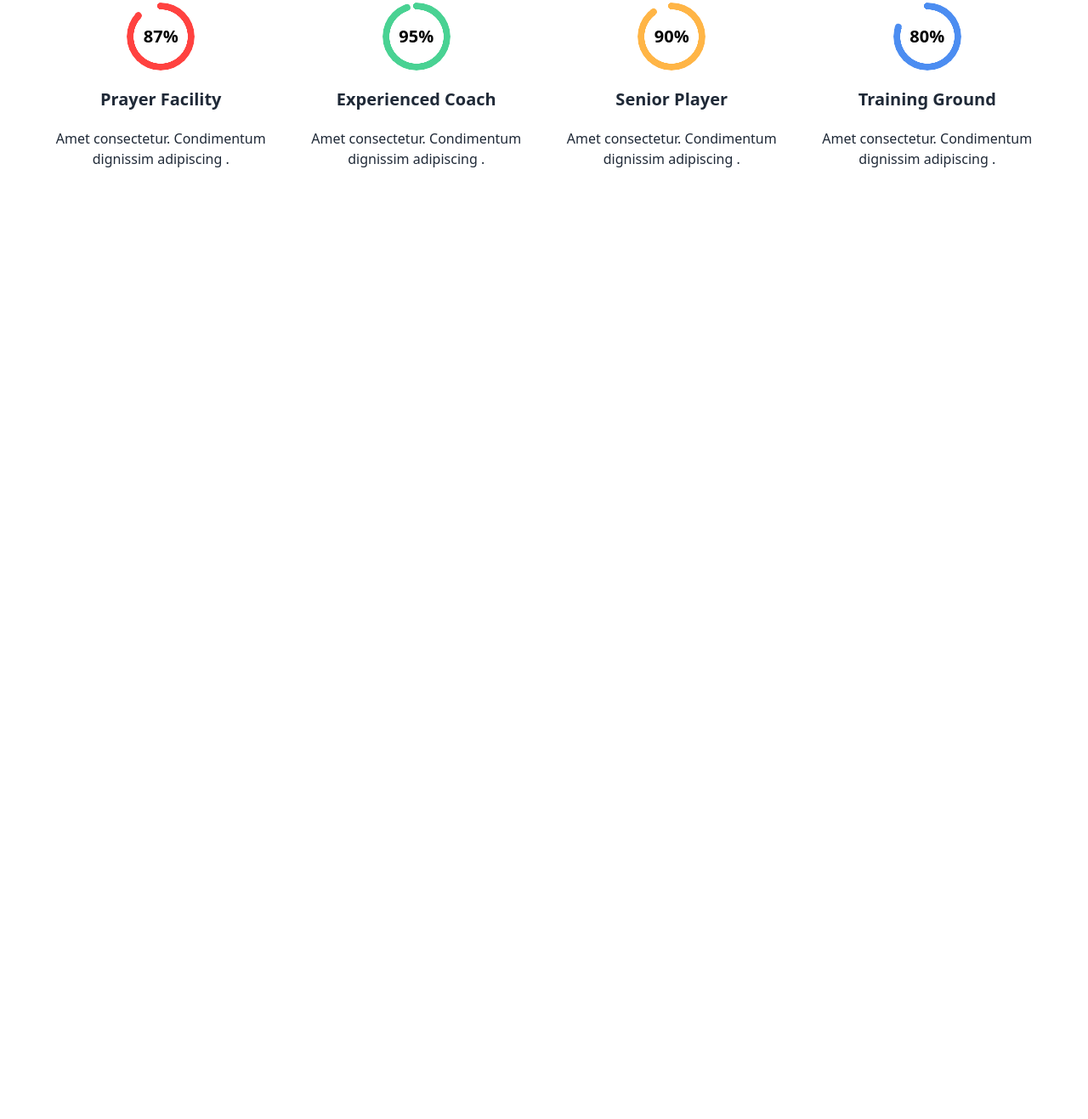
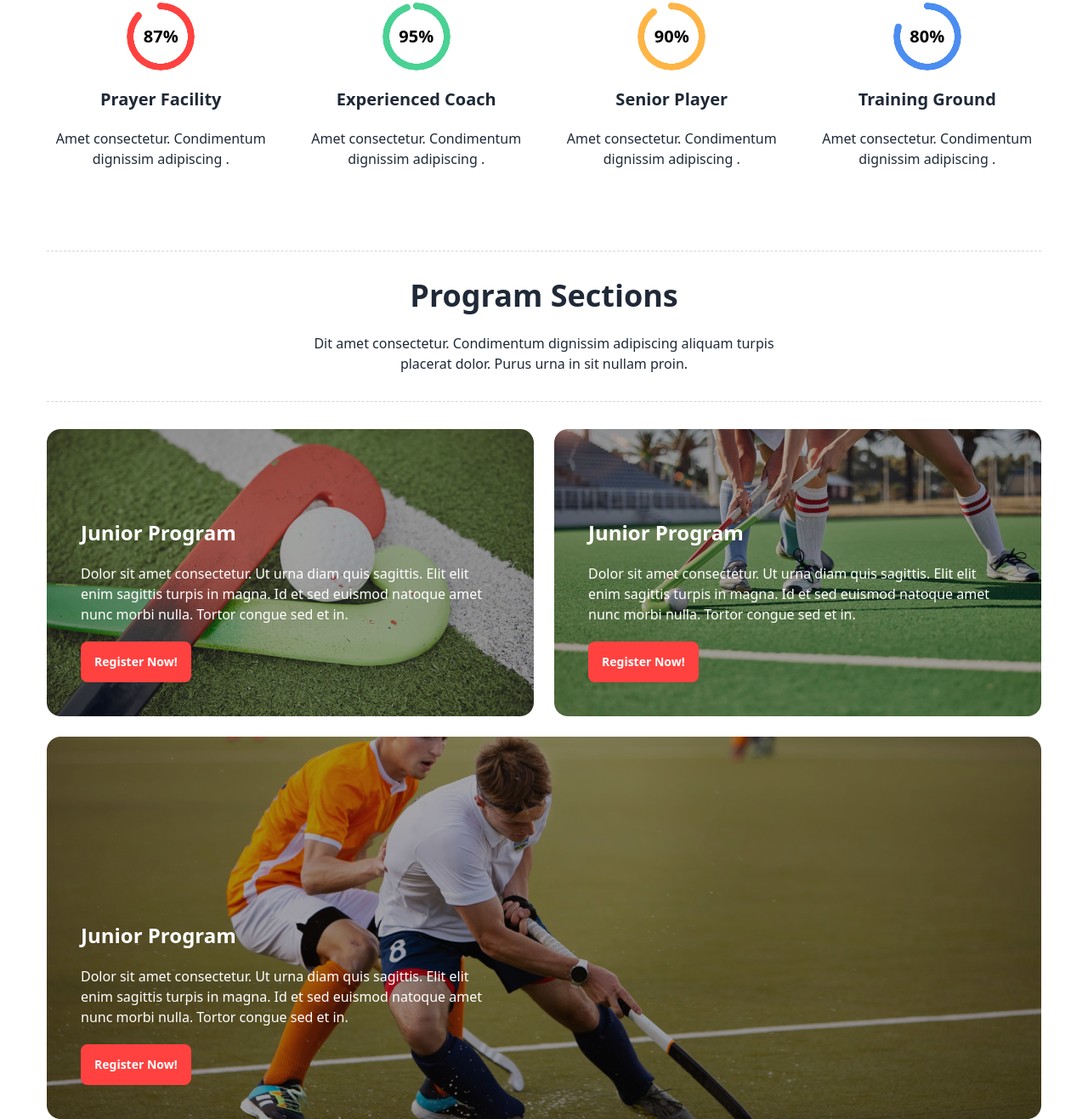
Before and after one commit to zahid072/Hockey-s, a plain HTML site: page index.html in a window 1280 px wide. Shown: the part 1017-2334 px from the top of the page at 85% size. Before the commit the page ends 1312 px from the top, so only its background shows below. Drawn offline with nearby package versions, Linux system fonts and the light colour scheme.

Commit message:
program section added

```diff
--- a/index.html
+++ b/index.html
@@ -9,6 +9,10 @@
     <!-- tailwind daisy UI  -->
     <link href="https://cdn.jsdelivr.net/npm/daisyui@4.6.0/dist/full.min.css" rel="stylesheet" type="text/css" />
     <script src="https://cdn.tailwindcss.com"></script>
+    <!-- font awesome cdn -->
+    <link rel="stylesheet" href="https://cdnjs.cloudflare.com/ajax/libs/font-awesome/6.5.1/css/all.min.css"
+        integrity="sha512-DTOQO9RWCH3ppGqcWaEA1BIZOC6xxalwEsw9c2QQeAIftl+Vegovlnee1c9QX4TctnWMn13TZye+giMm8e2LwA=="
+        crossorigin="anonymous" referrerpolicy="no-referrer" />
 </head>
 
 <body class="lg:min-w-[1280px]">
@@ -45,6 +49,7 @@
                 </ul>
             </div>
             <div class="navbar-end">
+                <i class="fa-solid fa-magnifying-glass max-[640px]:hidden mr-6"></i>
                 <button class="btn bg-[#FF4240] text-white hover:bg-[#ff4040]">Get Ticket</button>
             </div>
         </nav>
@@ -87,8 +92,8 @@
                 </div>
             </div>
         </section>
-        <!-- professional hockey club-->
-        <section class="my-24">
+        <!-- professional hockeys club-->
+        <section class="lg:my-24 my-10">
             <div class="border-y border-dashed border-gray-300 text-center py-8 space-y-6 mb-8">
                 <h1 class="md:text-4xl text-2xl font-bold">Professional Hockeys Club</h1>
                 <p class="max-w-[600px] mx-auto">Dit amet consectetur. Condimentum dignissim adipiscing aliquam turpis
@@ -122,6 +127,58 @@
 
             </div>
         </section>
+        <!-- Program section -->
+        <section>
+            <div class="border-y border-dashed border-gray-300 text-center py-8 space-y-6 mb-8">
+                <h1 class="md:text-4xl text-2xl font-bold">Program Sections</h1>
+                <p class="max-w-[600px] mx-auto">Dit amet consectetur. Condimentum dignissim adipiscing aliquam turpis
+                    placerat dolor. Purus urna in sit nullam proin. </p>
+            </div>
+            <div class="grid lg:grid-cols-2 grid-cols-1 gap-6">
+                <div class="bg-[url('./Images/2.png')] h-[338px] rounded-2xl bg-no-repeat bg-cover">
+
+                    <div class="w-full h-full bg-[#0e0e0e5e] rounded-2xl p-10 flex items-end">
+                        <div class="text-white space-y-5 max-w-[490px]">
+                            <h1 class="text-2xl font-bold">Junior Program</h1>
+                            <p>Dolor sit amet consectetur. Ut urna diam quis sagittis. Elit elit
+                                enim sagittis turpis in magna. Id et sed euismod natoque amet nunc morbi nulla. Tortor
+                                congue sed et in.</p>
+                            <button class="btn bg-[#FF4240] border-none text-white hover:bg-[#ff4040]">Register
+                                Now!</button>
+                        </div>
+                    </div>
+
+                </div>
+                <div class="bg-[url('./Images/3.png')] h-[338px]  rounded-2xl bg-no-repeat bg-cover">
+
+                    <div class="w-full h-full bg-[#0e0e0e5e] rounded-2xl p-10 flex items-end">
+                        <div class="text-white space-y-5 max-w-[490px]">
+                            <h1 class="text-2xl font-bold">Junior Program</h1>
+                            <p>Dolor sit amet consectetur. Ut urna diam quis sagittis. Elit elit
+                                enim sagittis turpis in magna. Id et sed euismod natoque amet nunc morbi nulla. Tortor
+                                congue sed et in.</p>
+                            <button class="btn bg-[#FF4240] border-none text-white hover:bg-[#ff4040]">Register
+                                Now!</button>
+                        </div>
+                    </div>
+
+                </div>
+                <div
+                    class="lg:col-span-2 col-span-1 bg-[url('./Images/4.png')] bg-cover lg:h-[450px] h-[310px] rounded-2xl bg-no-repeat">
+                    <div class="w-full h-full bg-[#0e0e0e5e] rounded-2xl p-10 flex items-end">
+                        <div class="text-white space-y-5 max-w-[490px]">
+                            <h1 class="text-2xl font-bold">Junior Program</h1>
+                            <p>Dolor sit amet consectetur. Ut urna diam quis sagittis. Elit elit
+                                enim sagittis turpis in magna. Id et sed euismod natoque amet nunc morbi nulla. Tortor
+                                congue sed et in.</p>
+                            <button class="btn bg-[#FF4240] border-none text-white hover:bg-[#ff4040]">Register
+                                Now!</button>
+                        </div>
+                    </div>
+
+                </div>
+            </div>
+        </section>
     </main>
     <!-- footer section -->
     <footer>
```
